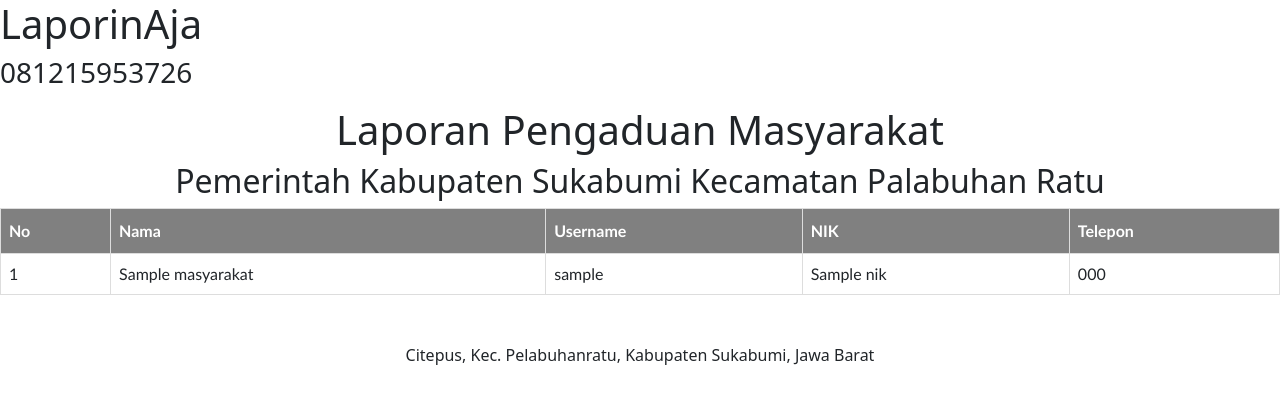
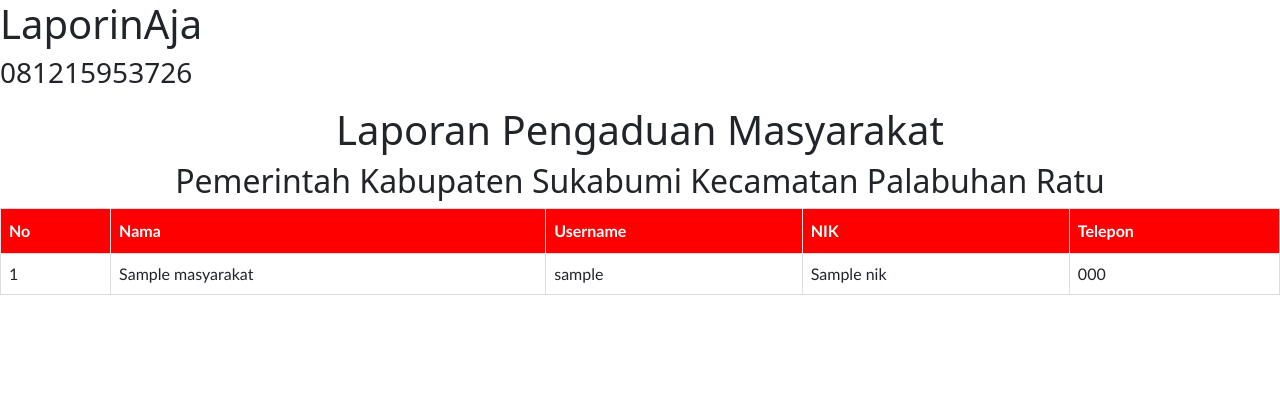
Before and after one commit to baguspradita/LaporinAja, a CodeIgniter app: the page made by application/views/V_bagusMasyarakatPDF.php in a window 1280 px wide. Shown: the top 404 px of the page. Run offline with CodeIgniter, Linux system fonts and the light colour scheme; tables that the repository leaves empty or names only in its code hold one stand-in row (values such as "Sample post"); the template is opened without the code that fills it: most values are stand-ins (such as "Sample title", 1, 10 or a date in 2020).

Commit message:
Update V_bagusMasyarakatPDF.php

```diff
--- a/application/views/V_bagusMasyarakatPDF.php
+++ b/application/views/V_bagusMasyarakatPDF.php
@@ -32,7 +32,7 @@
             padding-top: 10px;
             padding-bottom: 10px;
             text-align: left;
-            background-color: grey;
+            background-color: red;
             color: white;
         }
 
@@ -83,9 +83,7 @@
         </tbody>
     </table>
 
-    <div class="footer mt-5" style="text-align: center;">
-        Citepus, Kec. Pelabuhanratu, Kabupaten Sukabumi, Jawa Barat
-    </div>
+
     <script src="https://cdn.jsdelivr.net/npm/bootstrap@5.3.0-alpha1/dist/js/bootstrap.bundle.min.js" integrity="sha384-w76AqPfDkMBDXo30jS1Sgez6pr3x5MlQ1ZAGC+nuZB+EYdgRZgiwxhTBTkF7CXvN" crossorigin="anonymous">
     </script>
 </body>
```
